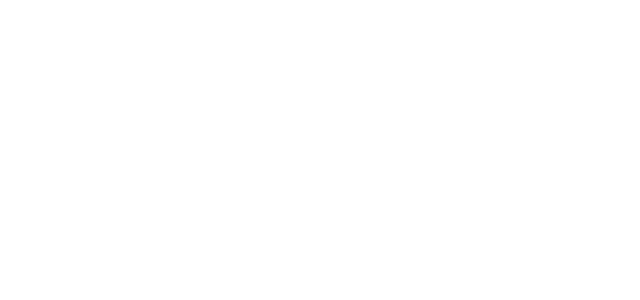
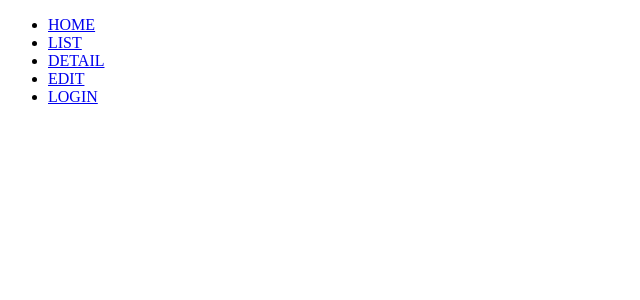
Before and after one commit to matteo-bellinaso/teamGroup, an Angular app: page / in a window 1280 px wide. Shown: the top 300 px of the page, without its empty margins (0-640 px from the left). Built offline with nearby package versions, Linux system fonts and the light colour scheme.

Commit message:
navbar andando avanti

```diff
--- a/src/app/app.component.html
+++ b/src/app/app.component.html
@@ -1 +1 @@
-<router-outlet></router-outlet>
+<app-header></app-header>
--- a/src/app/components/header/header.component.html
+++ b/src/app/components/header/header.component.html
@@ -2,19 +2,19 @@
     <nav>
         <ul>
             <li>
-                <a routerLink="/home"></a>
+                <a routerLink="/home">HOME</a>
             </li>
             <li>
-                <a routerLink="/list"></a>
+                <a routerLink="/list">LIST</a>
             </li>
             <li>
-                <a routerLink="/detail"></a>
+                <a routerLink="/detail">DETAIL</a>
             </li>
             <li>
-                <a routerLink="/edit"></a>
+                <a routerLink="/edit">EDIT</a>
             </li>
             <li>
-                <a routerLink="/login"></a>
+                <a routerLink="/login">LOGIN</a>
             </li>
         </ul>
     </nav>
```
